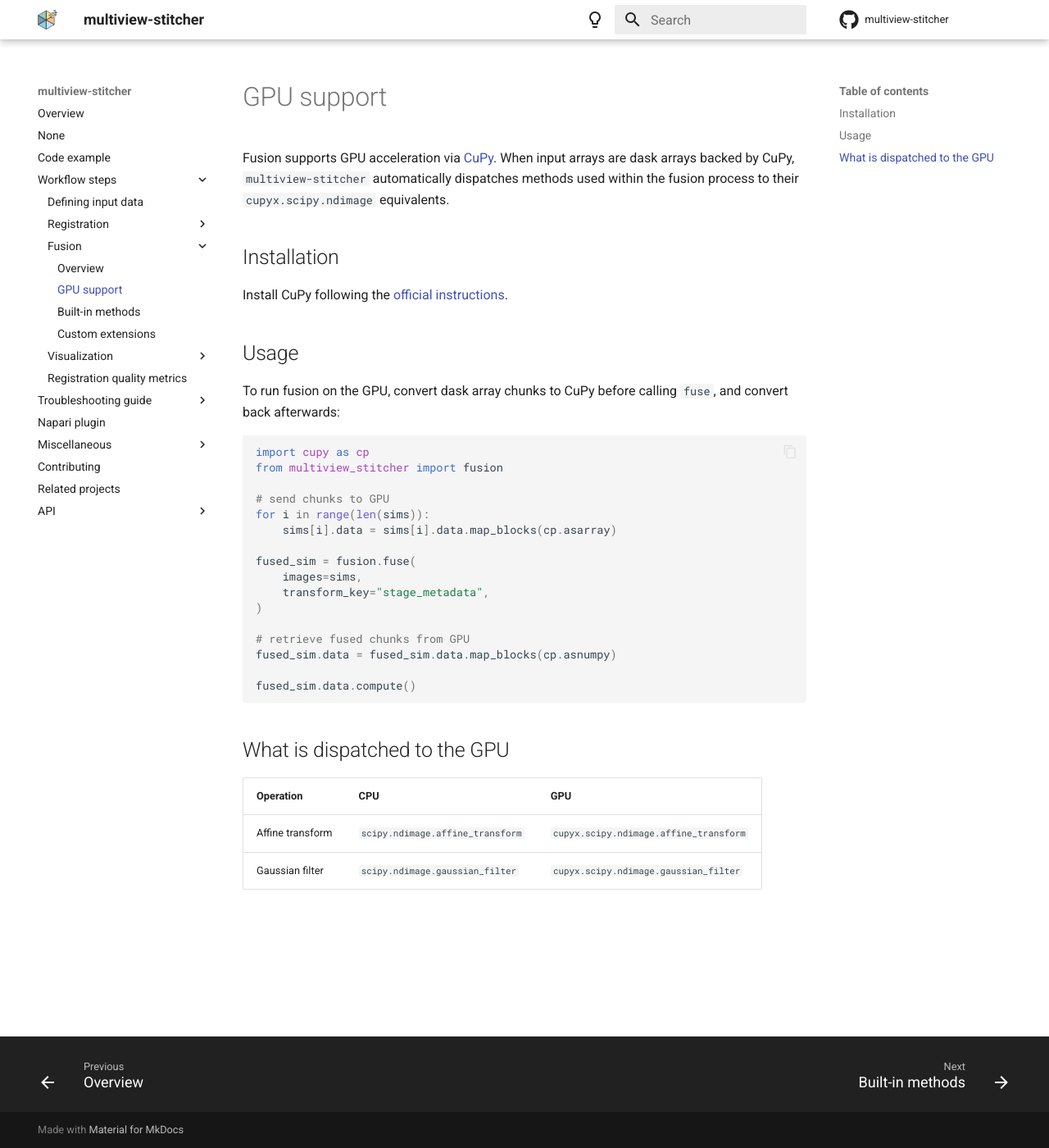
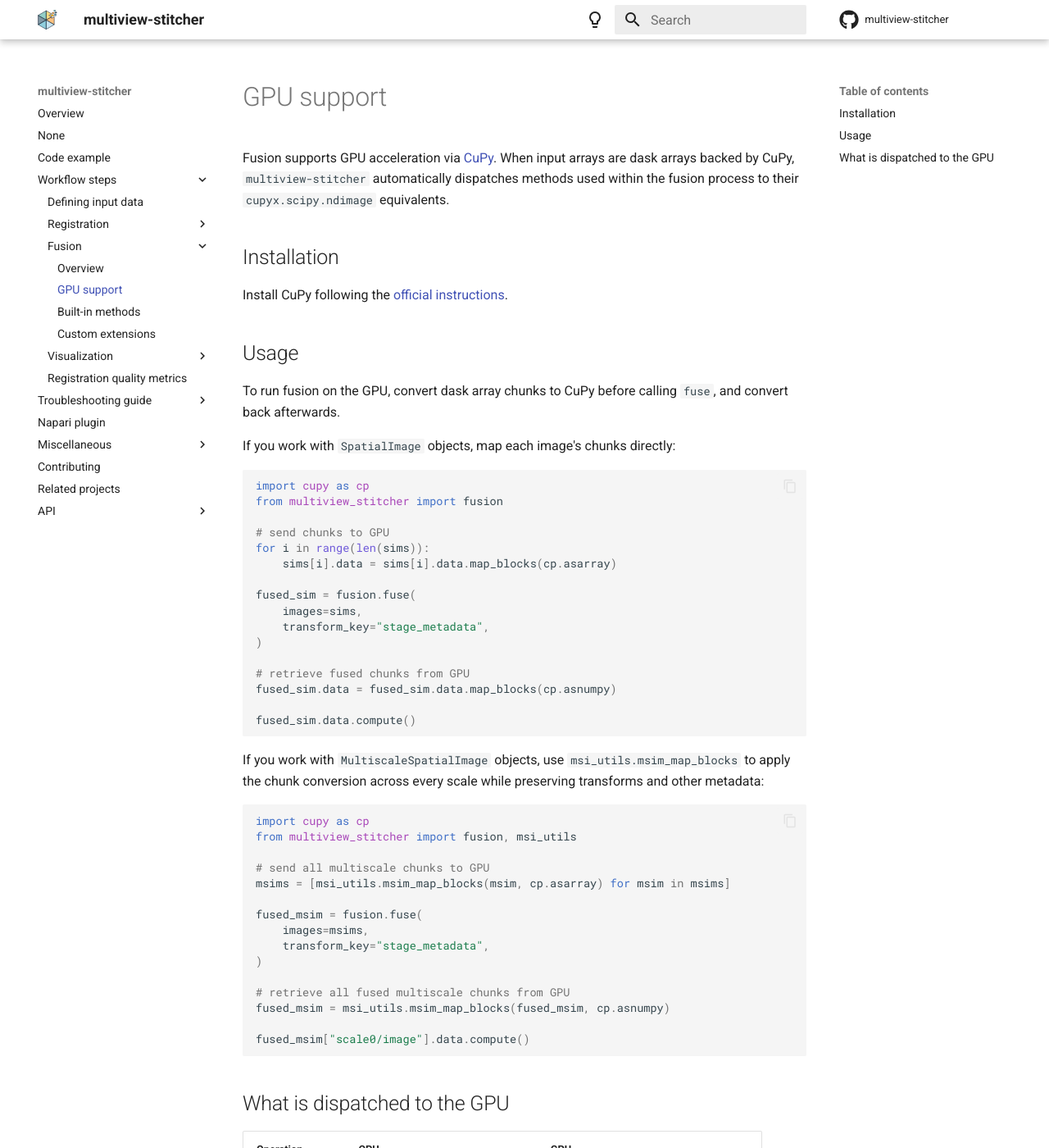
Before and after one commit to multiview-stitcher/multiview-stitcher, an MkDocs documentation site: the page built from docs/gpu_support.md, in a window 1280 px wide and 1400 px high. Shown: the whole window at 82% size. Built offline with MkDocs 1.6.1 and Material for MkDocs 9.7.7, drawn with Linux system fonts in a browser that asks for light colours; comment, search, counter and statistics services are not loaded; the version menu is left out.

Commit message:
Update GPU support documentation to clarify usage with MultiscaleSpatialImage objects

````diff
--- a/docs/gpu_support.md
+++ b/docs/gpu_support.md
@@ -8,7 +8,9 @@
 
 ## Usage
 
-To run fusion on the GPU, convert dask array chunks to CuPy before calling `fuse`, and convert back afterwards:
+To run fusion on the GPU, convert dask array chunks to CuPy before calling `fuse`, and convert back afterwards.
+
+If you work with `SpatialImage` objects, map each image's chunks directly:
 
 ```python
 import cupy as cp
@@ -29,6 +31,26 @@
 fused_sim.data.compute()
 ```
 
+If you work with `MultiscaleSpatialImage` objects, use `msi_utils.msim_map_blocks` to apply the chunk conversion across every scale while preserving transforms and other metadata:
+
+```python
+import cupy as cp
+from multiview_stitcher import fusion, msi_utils
+
+# send all multiscale chunks to GPU
+msims = [msi_utils.msim_map_blocks(msim, cp.asarray) for msim in msims]
+
+fused_msim = fusion.fuse(
+    images=msims,
+    transform_key="stage_metadata",
+)
+
+# retrieve all fused multiscale chunks from GPU
+fused_msim = msi_utils.msim_map_blocks(fused_msim, cp.asnumpy)
+
+fused_msim["scale0/image"].data.compute()
+```
+
 ## What is dispatched to the GPU
 
 | Operation | CPU | GPU |
````
